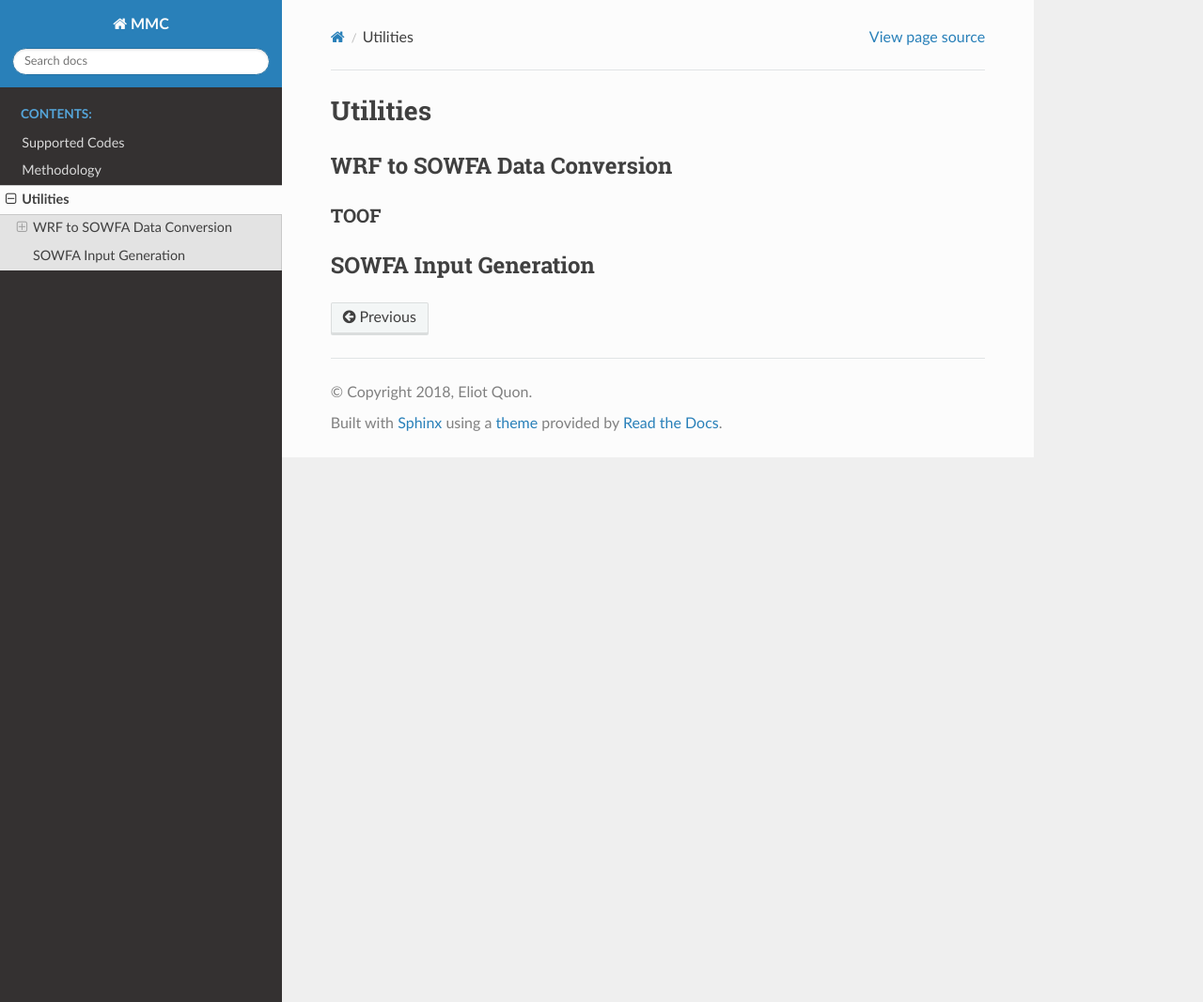
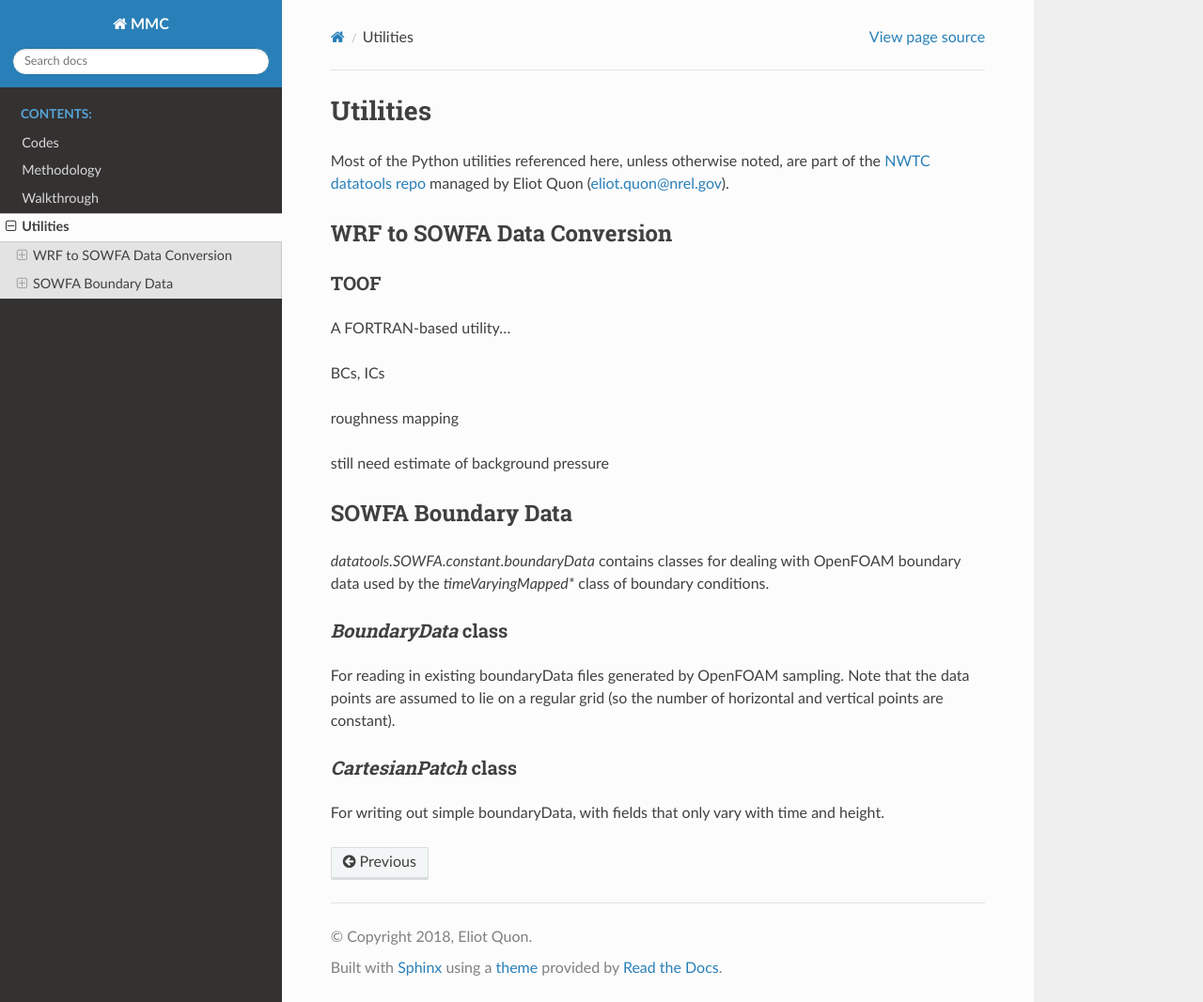
Before and after one commit to ewquon/coupling-manual, a Sphinx documentation site: the page built from docs/utilities.rst, in a window 1280 px wide and 1067 px high. Shown: the whole window at 94% size. Built offline with Sphinx 7.4.7 and the Read the Docs theme 2.0.0, drawn with Linux system fonts in a browser that asks for light colours.

Commit message:
Add walkthrough page and stubs in utilties; renamed 'supported codes' to 'codes'

```diff
--- a/docs/index.rst
+++ b/docs/index.rst
@@ -11,6 +11,7 @@
 
    codes
    methodology
+   walkthrough
    utilities
 
 
--- a/docs/utilities.rst
+++ b/docs/utilities.rst
@@ -1,12 +1,40 @@
+*********
 Utilities
-=========
+*********
+
+Most of the Python utilities referenced here, unless otherwise noted, are part
+of the `NWTC datatools repo <https://github.com/NWTC/datatools>`_ managed by
+Eliot Quon (eliot.quon@nrel.gov).
+
 
 WRF to SOWFA Data Conversion
-----------------------------
+============================
 
 TOOF
-^^^^
+----
+A FORTRAN-based utility...
+
+BCs, ICs
+
+roughness mapping
+
+still need estimate of background pressure
 
 
-SOWFA Input Generation
+SOWFA Boundary Data
+===================
+
+`datatools.SOWFA.constant.boundaryData` contains classes for dealing with
+OpenFOAM boundary data used by the `timeVaryingMapped*` class of boundary
+conditions.
+
+`BoundaryData` class
+--------------------
+For reading in existing boundaryData files generated by OpenFOAM sampling. Note
+that the data points are assumed to lie on a regular grid (so the number of
+horizontal and vertical points are constant).
+
+`CartesianPatch` class
 ----------------------
+For writing out simple boundaryData, with fields that only vary with time and
+height.
```
Also changed, not shown: README.md (+3 -2 lines), docs/codes.rst (+15 -13 lines), docs/walkthrough.rst (added, +34 -0 lines).
